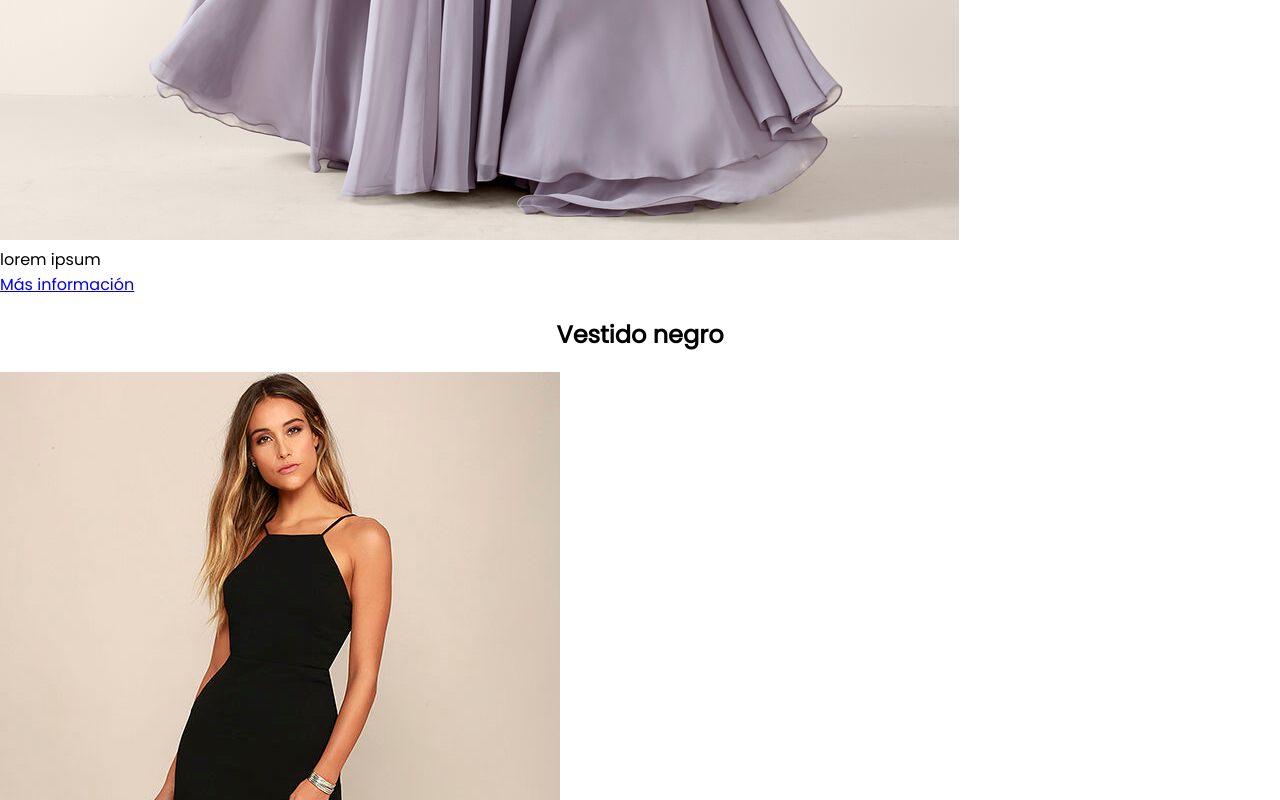
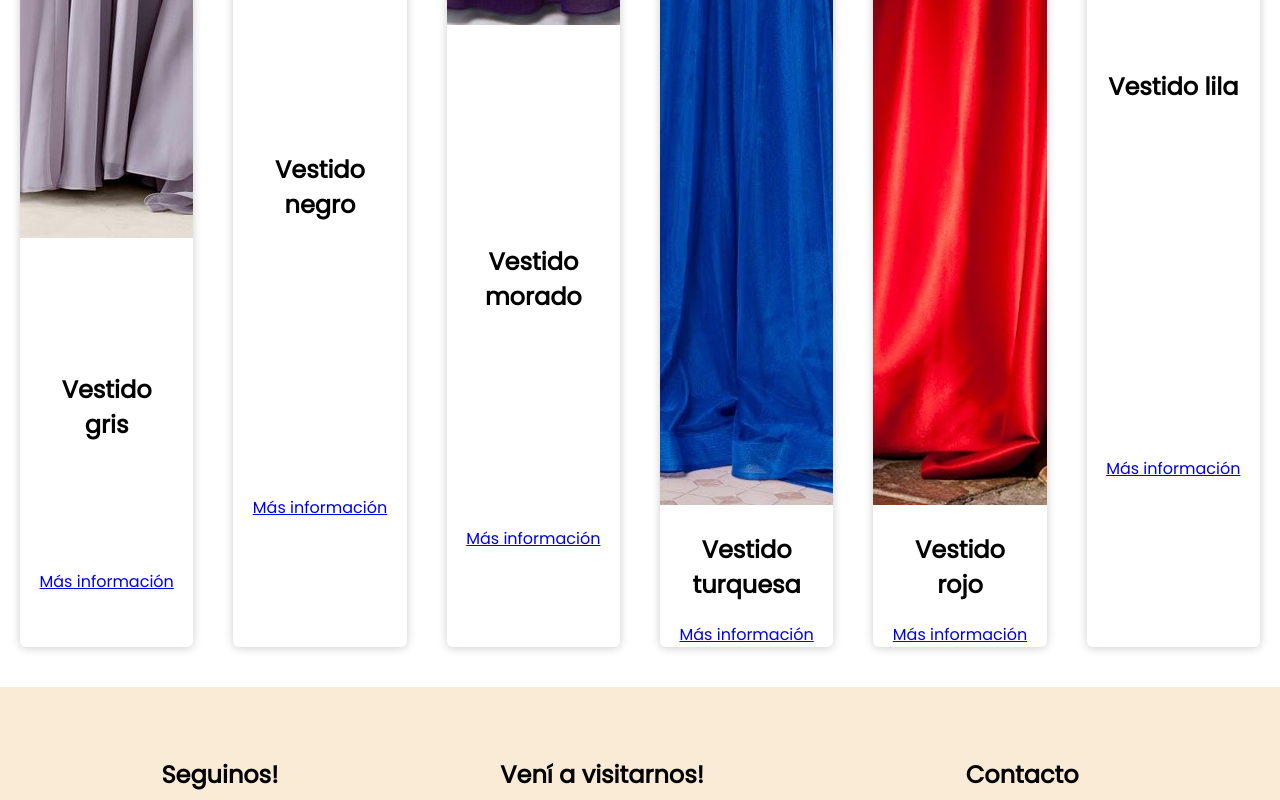
Before and after one commit to CeciliaCerdan23/proyectoCoder, a website: page pages/vestidos largos.html in a window 1280 px wide. Shown: the part 1320-2120 px from the top of the page. Drawn offline with Linux system fonts and the light colour scheme.

Commit message:
probando cards

```diff
--- a/pages/vestidos largos.html
+++ b/pages/vestidos largos.html
@@ -38,44 +38,77 @@
 
 <!-- CONTENIDO DE IMAGENES -->
 <main>
-<!-- inicio de prueba de cards -->
+<section>
 
 <div class="contenedor">
     <!-- Imagen 1 -->
     <div class="tarjeta">
-    <h2 class="titulo">Vestido gris </h2>
-    <div class="cuerpo">
-    <img src="../images/1.jpg" alt="vestido gris"><p>lorem ipsum</p></div>
-    <div class="pie">
-    <a href="#">Más información</a>
+        <figure>
+            <img class="imgVestidos" src="../images/1.jpg" alt="vestido gris">
+        </figure>
+    <h2>Vestido gris </h2>
+    <div>
+    <a class="boton" href="#">Más información</a>
     </div>
     </div>
+
     <!-- Imagen 2 -->
     <div class="tarjeta">
-    <h2 class="titulo">Vestido negro</h2>
-    <div class="cuerpo">
-    <img src="../images/2.jpg" alt="vestido negro">
-    <p>lorem ipsum</p>
-    </div>
-    <div class="pie">
-    <a href="#">Más información</a>
+        <figure>
+            <img class="imgVestidos" src="../images/2.jpg" alt="vestido negro">
+        </figure>
+    <h2>Vestido negro </h2>
+    <div>
+    <a class="boton" href="#">Más información</a>
     </div>
     </div>
+
     <!-- Imagen 3 -->
     <div class="tarjeta">
-    <h2 class="titulo">Vestido morado </h2>
-    <div class="cuerpo">
-    <img src="../images/3.jpg" alt="vestido morado">
-    <p>lorem ipsum</p>
-    </div>
-    <div class="pie">
-    <a href="#">Más información</a>
+        <figure>
+            <img class="imgVestidos" src="../images/3.jpg" alt="vestido morado">
+        </figure>
+    <h2>Vestido morado </h2>
+    <div>
+    <a class="boton" href="#">Más información</a>
     </div>
     </div>
+
+    <!-- Imagen 4 -->
+    <div class="tarjeta">
+        <figure>
+            <img src="../images/4.jpg" alt="vestido turquesa">
+        </figure>
+    <h2>Vestido turquesa </h2>
+    <div>
+    <a class="boton" href="#">Más información</a>
     </div>
-<!-- fin de prueba de cards -->
+    </div>
 
+    <!-- Imagen 5 -->
+    <div class="tarjeta">
+        <figure>
+            <img src="../images/5.jpg" alt="vestido rojo">
+        </figure>
+    <h2>Vestido rojo </h2>
+    <div>
+    <a class="boton" href="#">Más información</a>
+    </div>
+    </div>
 
+    <!-- Imagen 6 -->
+    <div class="tarjeta">
+        <figure>
+            <img src="../images/6.jpg" alt="vestido lila">
+        </figure>
+    <h2>Vestido lila </h2>
+    <div>
+    <a class="boton" href="#">Más información</a>
+    </div>
+    </div>
+
+<!-- Fin de contenido de imagenes -->
+</section>
 </main>
 <!-- FOOTER  -->
 <footer>
--- a/style/scss/components/_media.scss
+++ b/style/scss/components/_media.scss
@@ -1,46 +1,32 @@
 /* imagenes de vestidos */
 
-@charset "utf-8";
-.contenedor{
-display: flex;
-justify-content:center;
-flex-wrap:wrap;
-gap: 16px;
+.contenedor {
+    // flex-wrap: wrap;
+    // display: flex;
+    // justify-content: center;
+    // flex-direction: column;
+
+
 }
-.tarjeta{
-display:flex;
-flex-direction:column;
-justify-content:space-between;
-width: auto;
-border: 1px solid lightgray;
-box-shadow: 2px 2px 8px 4px #d3d3d3d1;
-border-radius:15px;
-font-family: sans-serif;
+.tarjeta {
+width: 320px;
+margin: 20px;
+border-radius: 6px;
+overflow: hidden;
+background: white;
+box-shadow: 0px 1px 10px rgba( 0,0,0,0.2,);
+cursor: default;
+transition: all 400ms ease;
 }
-.titulo{
-font-size: 24px;
-padding: 10px 10px 0 10px;;
+
+.imgVestidos {
+    width: 500px;
+    height: 700px;
 }
-.cuerpo{
-padding: 10px;
-flex: 1 1 100%;
+.card:hover{
+box-shadow: 5px 5px 20px rgba( 0,0,0,0.4,);
 }
-.pie{
-background: #6699ff;
-border-radius:0 0 15px 15px;
-padding: 10px;
-text-align:center;
+.boton {
+    background-color: grey;
+    text-decoration: none;
 }
-.pie a{
-text-decoration: none;
-color: white;
-}
-.pie a:after {
-position: absolute;
-top: 0;
-right: 0;
-bottom: 0;
-left: 0;
-z-index: 1;
-content: ""
-}
```
Also changed, not shown: pages/vestidos cortos.html (+79 -20 lines), style/css/style.css, 1 other file.
